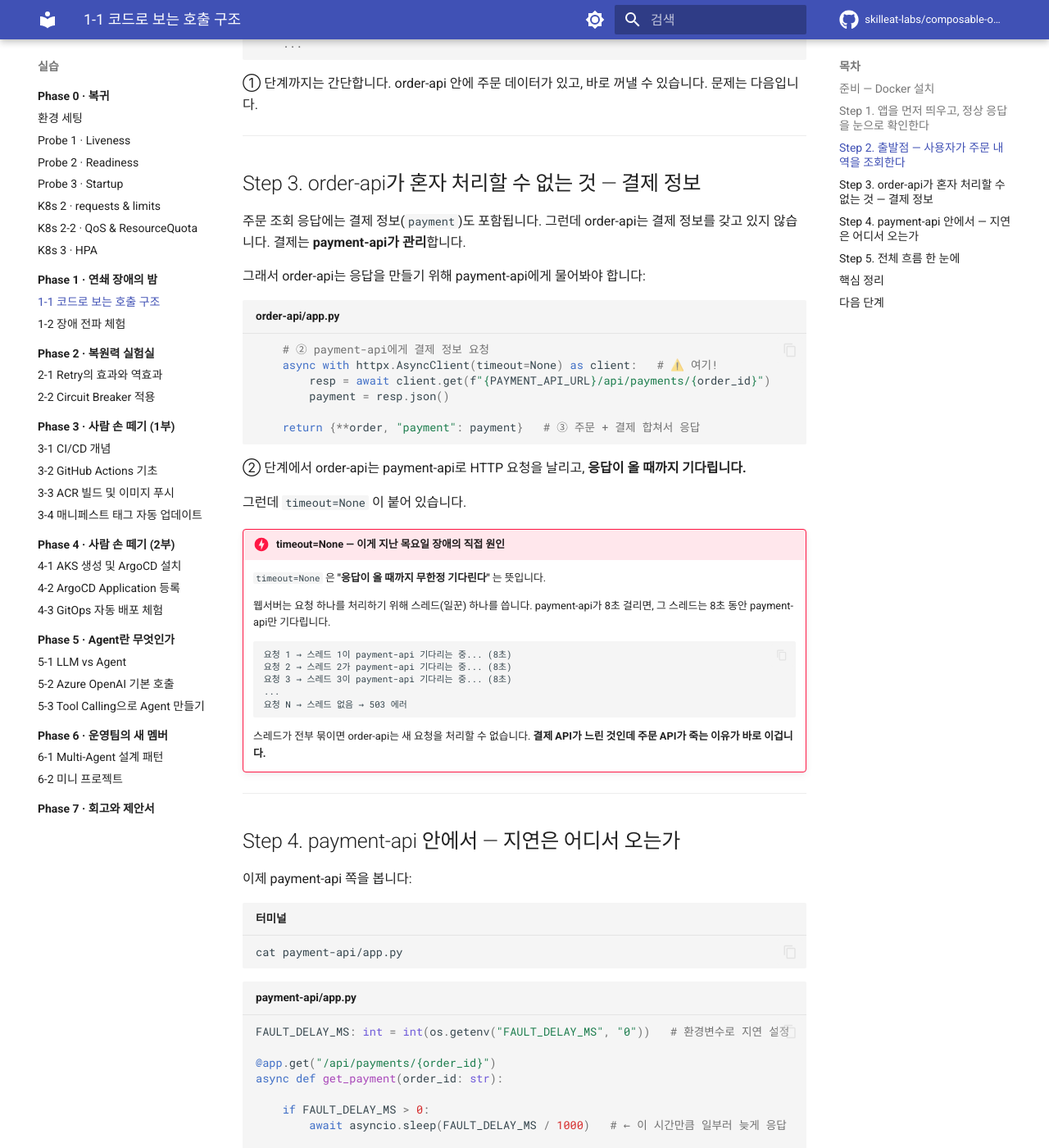
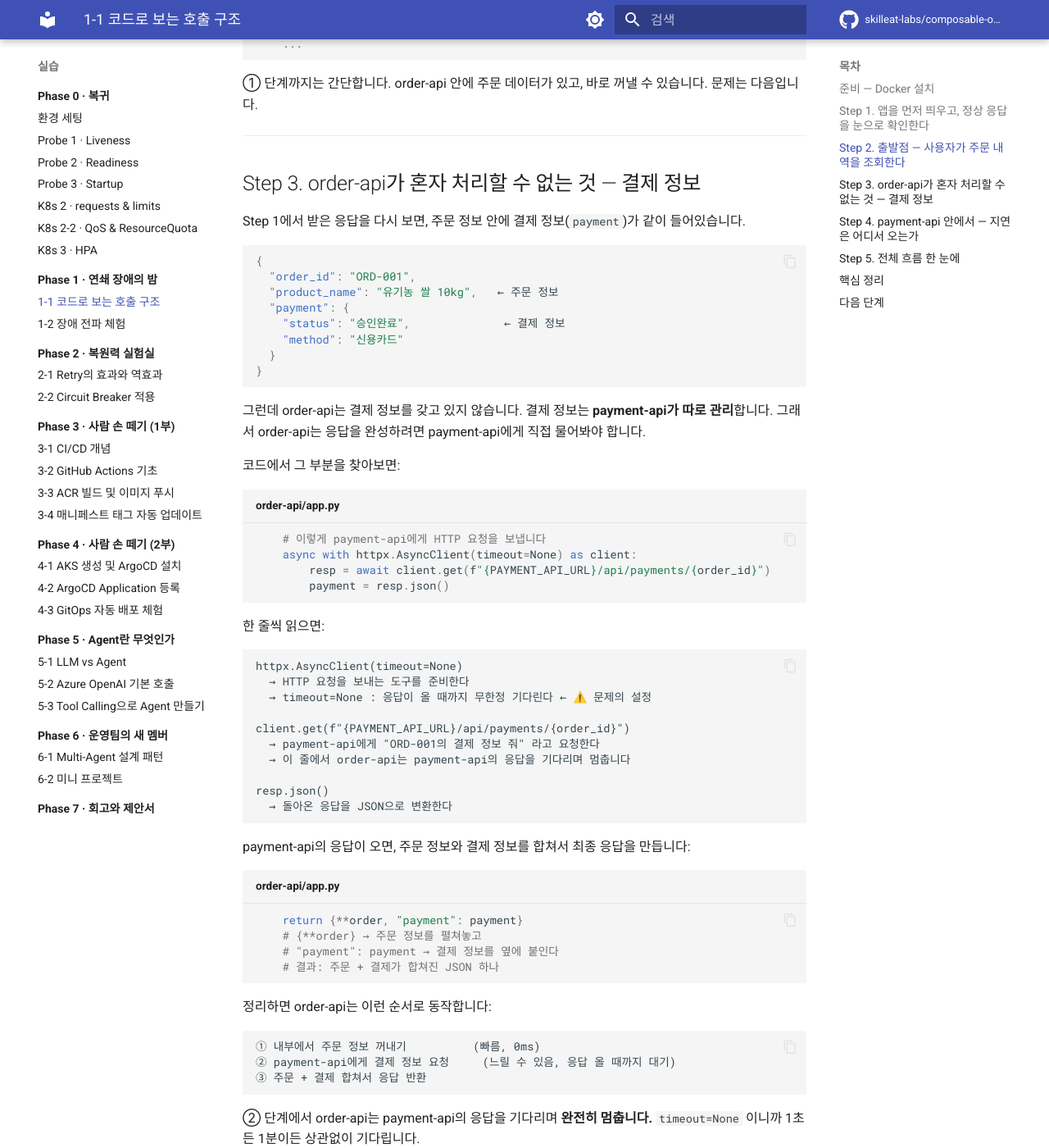
Before and after one commit to skilleat-labs/composable-ops-labs, an MkDocs documentation site: the page built from docs/phase-1/rest-call-structure.md, in a window 1280 px wide and 1400 px high, scrolled down 2881 px. Shown: the whole window at 82% size. Built offline with MkDocs 1.6.1 and Material for MkDocs 9.7.7, drawn with Linux system fonts in a browser that asks for light colours; comment, search, counter and statistics services are not loaded.

Commit message:
refactor: Step 3 코드 설명을 한 줄씩 풀어쓰기로 개선
- 응답 JSON 먼저 보여주고 "결제 정보가 어디서 오나" 질문으로 시작
- httpx 코드를 텍스트로 한 줄씩 해설
- {**order, "payment": payment} 의미 별도 설명 추가

Co-Authored-By: Claude Sonnet 4.6 <noreply@anthropic.com>

````diff
--- a/docs/phase-1/rest-call-structure.md
+++ b/docs/phase-1/rest-call-structure.md
@@ -123,20 +123,63 @@ async def get_order(order_id: str):
 
 ## Step 3. order-api가 혼자 처리할 수 없는 것 — 결제 정보
 
-주문 조회 응답에는 결제 정보(`payment`)도 포함됩니다. 그런데 order-api는 결제 정보를 갖고 있지 않습니다. 결제는 **payment-api가 관리**합니다.
+Step 1에서 받은 응답을 다시 보면, 주문 정보 안에 결제 정보(`payment`)가 같이 들어있습니다.
 
-그래서 order-api는 응답을 만들기 위해 payment-api에게 물어봐야 합니다:
+```json
+{
+  "order_id": "ORD-001",
+  "product_name": "유기농 쌀 10kg",   ← 주문 정보
+  "payment": {
+    "status": "승인완료",              ← 결제 정보
+    "method": "신용카드"
+  }
+}
+```
+
+그런데 order-api는 결제 정보를 갖고 있지 않습니다. 결제 정보는 **payment-api가 따로 관리**합니다. 그래서 order-api는 응답을 완성하려면 payment-api에게 직접 물어봐야 합니다.
+
+코드에서 그 부분을 찾아보면:
 
 ```python title="order-api/app.py"
-    # ② payment-api에게 결제 정보 요청
-    async with httpx.AsyncClient(timeout=None) as client:   # ⚠️ 여기!
+    # 이렇게 payment-api에게 HTTP 요청을 보냅니다
+    async with httpx.AsyncClient(timeout=None) as client:
         resp = await client.get(f"{PAYMENT_API_URL}/api/payments/{order_id}")
         payment = resp.json()
-
-    return {**order, "payment": payment}   # ③ 주문 + 결제 합쳐서 응답
 ```
 
-② 단계에서 order-api는 payment-api로 HTTP 요청을 날리고, **응답이 올 때까지 기다립니다.**
+한 줄씩 읽으면:
+
+```text
+httpx.AsyncClient(timeout=None)
+  → HTTP 요청을 보내는 도구를 준비한다
+  → timeout=None : 응답이 올 때까지 무한정 기다린다 ← ⚠️ 문제의 설정
+
+client.get(f"{PAYMENT_API_URL}/api/payments/{order_id}")
+  → payment-api에게 "ORD-001의 결제 정보 줘" 라고 요청한다
+  → 이 줄에서 order-api는 payment-api의 응답을 기다리며 멈춥니다
+
+resp.json()
+  → 돌아온 응답을 JSON으로 변환한다
+```
+
+payment-api의 응답이 오면, 주문 정보와 결제 정보를 합쳐서 최종 응답을 만듭니다:
+
+```python title="order-api/app.py"
+    return {**order, "payment": payment}
+    # {**order} → 주문 정보를 펼쳐놓고
+    # "payment": payment → 결제 정보를 옆에 붙인다
+    # 결과: 주문 + 결제가 합쳐진 JSON 하나
+```
+
+정리하면 order-api는 이런 순서로 동작합니다:
+
+```text
+① 내부에서 주문 정보 꺼내기          (빠름, 0ms)
+② payment-api에게 결제 정보 요청     (느릴 수 있음, 응답 올 때까지 대기)
+③ 주문 + 결제 합쳐서 응답 반환
+```
+
+② 단계에서 order-api는 payment-api의 응답을 기다리며 **완전히 멈춥니다.** `timeout=None` 이니까 1초든 1분이든 상관없이 기다립니다.
 
 그런데 `timeout=None` 이 붙어 있습니다.
 
````
